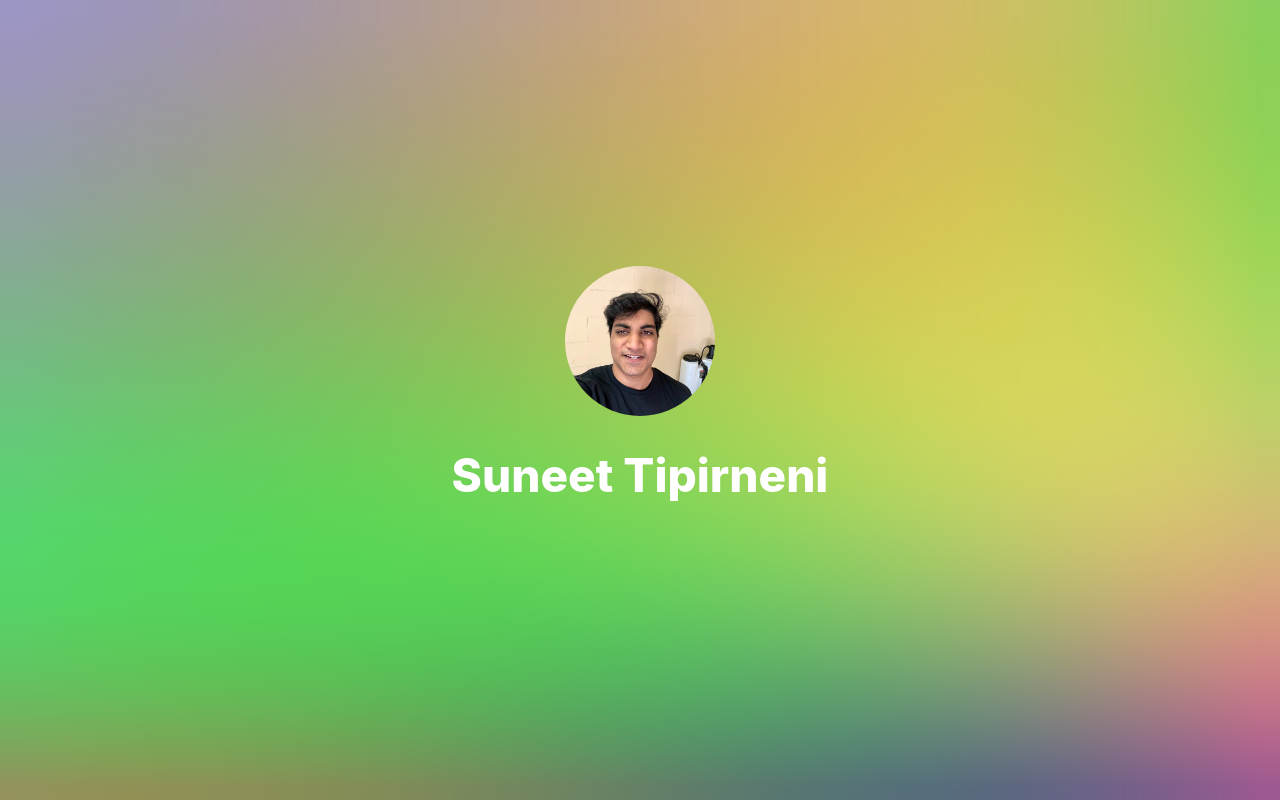
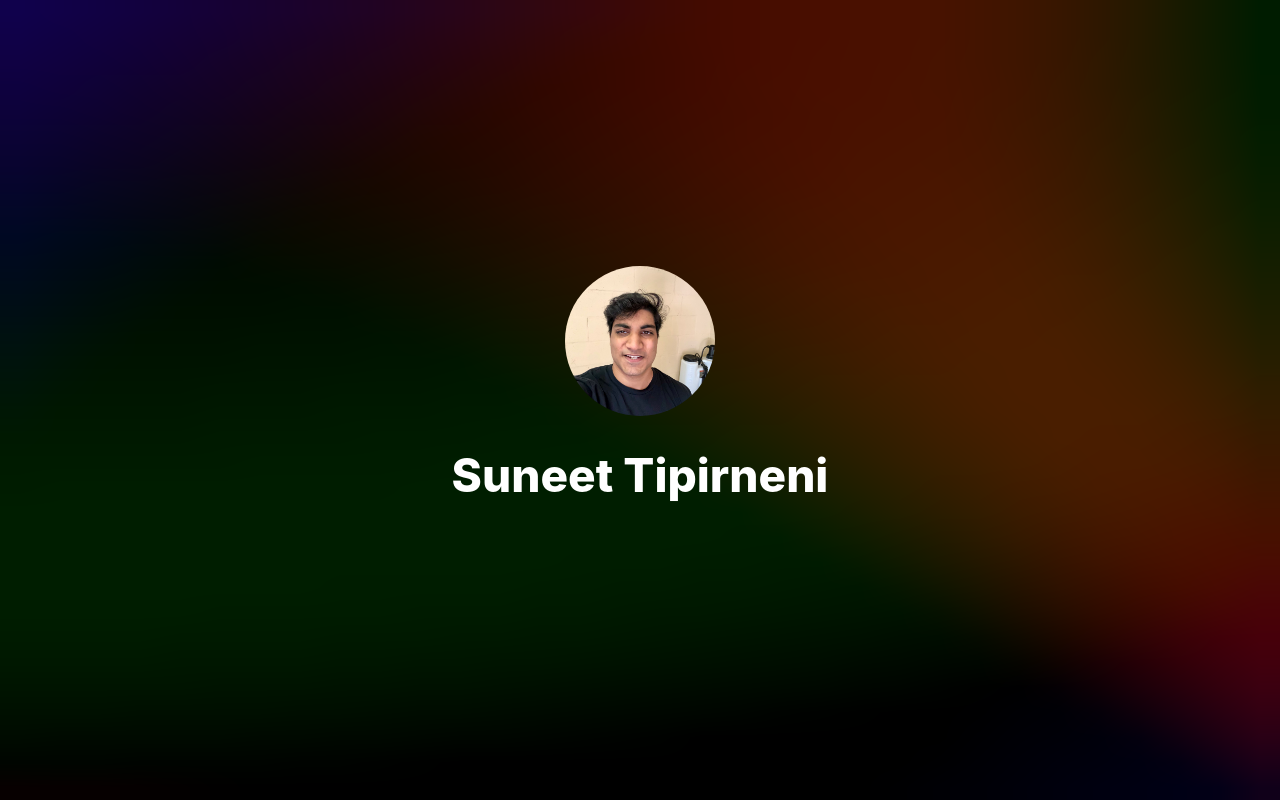
Before and after one commit to suneettipirneni/Dossier, a React (Create React App) app: page / in a window 1280 px wide. Built offline with nearby package versions, Linux system fonts and the light colour scheme.

Commit message:
Fix colors and scaling

```diff
--- a/src/components/AnimatedHue.tsx
+++ b/src/components/AnimatedHue.tsx
@@ -15,8 +15,19 @@ function AnimatedHue({ className, width = 32, height = 32, style = {}, children
 
     const canvasRef = useRef<HTMLCanvasElement>(null);
 
+    const resized = () => {
+        const canvas = canvasRef?.current;
+
+        if (!canvas) return;
+
+        canvas.width = canvasRef.current?.clientWidth ?? 0;
+        canvas.height = canvasRef.current?.clientHeight ?? 0;
+    };
+
     useEffect(() => {
-        const $ = canvasRef.current?.getContext('2d');
+        const $ = canvasRef.current?.getContext('2d', {alpha: false});
+
+        canvasRef.current?.addEventListener('resize', resized);
 
         if ($ == null) {
             return;
@@ -27,15 +38,15 @@ function AnimatedHue({ className, width = 32, height = 32, style = {}, children
             $.fillRect(x, y, 1,1);
         }
         const R = function(x: number, y: number, t: number) {
-            return(Math.floor(150 + 64 * Math.cos( (x * x - y * y) / 300 + t)) );
+            return(Math.floor(10 + 64 * Math.cos( (x * x - y * y) / 300 + t)) );
         }
 
         const G = function(x: number, y: number, t: number) {
-            return(Math.floor(150 + 64 * Math.sin( (x * x * Math.cos(t / 4) + y *y * Math.sin(t / 3)) / 300)));
+            return(Math.floor(1 + 30 * Math.sin( (x * x * Math.cos(t / 4) + y *y * Math.sin(t / 3)) / 300)));
         }
 
         const B = function(x: number, y: number, t: number) {
-            return(Math.floor(150 + 64 * Math.sin(5 * Math.sin(t / 9) + ((x - 50) * (x - 50) + (y - 50) * (y - 50)) / 1100)));
+            return(Math.floor(30 + 64 * Math.sin(5 * Math.sin(t / 9) + ((x - 50) * (x - 50) + (y - 50) * (y - 50)) / 1100)));
         }
 
         let t = 0;
@@ -51,18 +62,16 @@ function AnimatedHue({ className, width = 32, height = 32, style = {}, children
         }
 
         run();
-    }, [])
+        return () => canvasRef.current?.removeEventListener('resize', resized);
+    }, []);
+
+    // Override style
+    style.position = 'relative';
 
     return (
         <div style={style} className={className}>
-            <div style={{position: 'relative', display: 'flex', width: '100%'}}>
-                <div style={{ zIndex: 1, position: 'absolute', width: '100%', height: '100%'}}>
-                    <div className={className}>
-                        {children}
-                    </div>
-                </div>
-                <canvas style={{position: 'relative', zIndex: -1, display: 'block', height: '100vh', width: '100vw'}} ref={canvasRef} height={height} width={width} />
-            </div>
+            {children}
+            <canvas style={{position: 'absolute', zIndex: -1, height: '100%', width: '100%'}} ref={canvasRef} height={height} width={width} />
         </div>
     );
 }
--- a/src/scss/app.scss
+++ b/src/scss/app.scss
@@ -9,6 +9,7 @@
     font-weight: 800;
     font-size: 46px;
     color: white;
+    text-align: center;
 }
 
 .animate-hue {
@@ -17,6 +18,7 @@
     width: 100%;
     align-items: center;
     justify-content: center;
+    overflow: hidden;
 }
 
 .profile-container {
```
